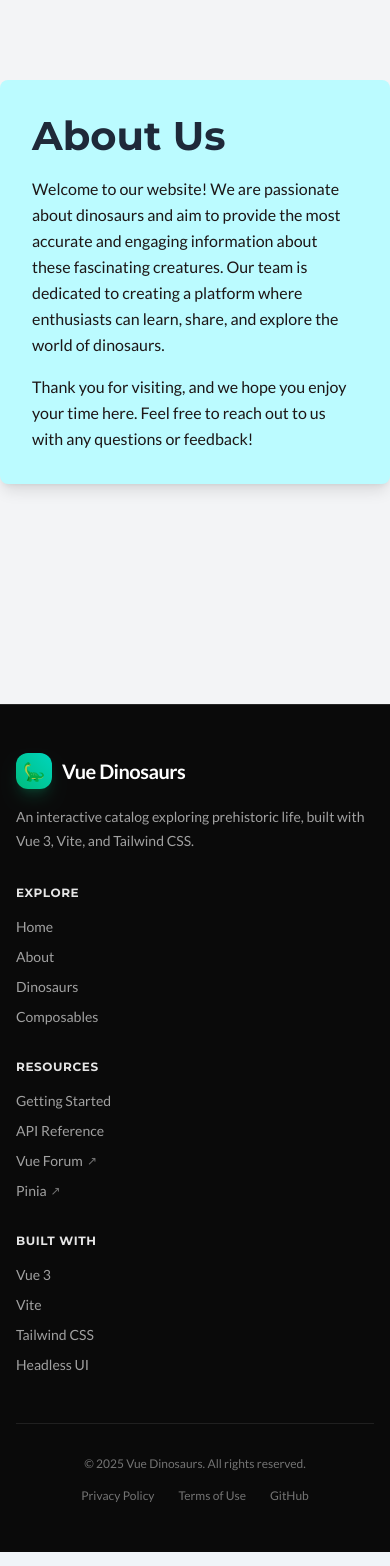
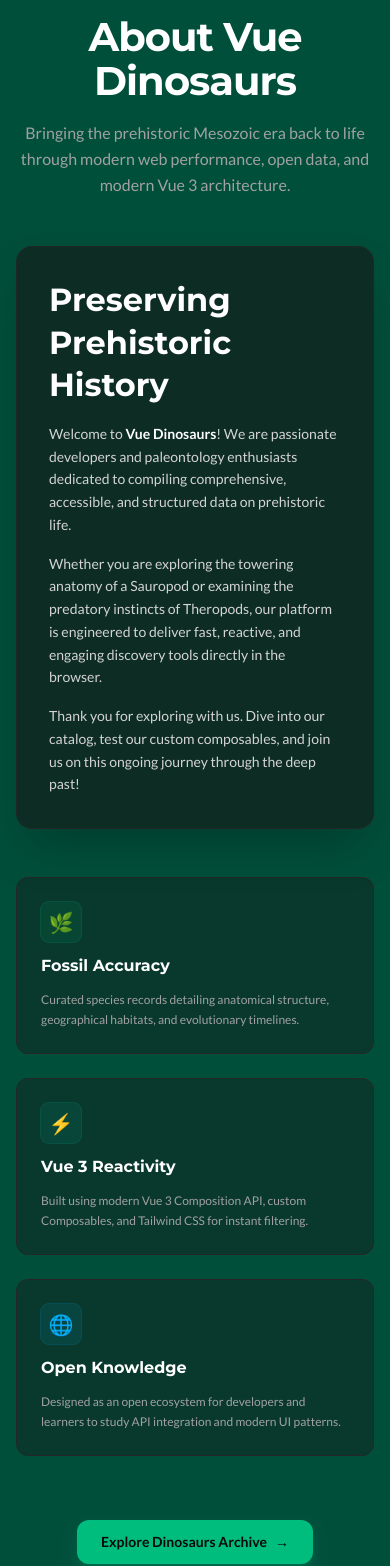
Before and after one commit to Apfirebolt/vue_dinosaurs, a Vue app: page /about in a window 390 px wide. Shown: the part 188-1754 px from the top of the page. Built offline with nearby package versions, Linux system fonts and the light colour scheme; no server answers.

Commit message:
feat: theme changed

```diff
--- a/src/screens/About.vue
+++ b/src/screens/About.vue
@@ -1,32 +1,93 @@
 <template>
-    <div class="min-h-screen bg-gray-100 flex items-center justify-center">
-        <div class="max-w-2xl bg-info text-dark shadow-lg rounded-lg p-8">
-            <h1 class="text-3xl font-bold text-gray-800 mb-4">About Us</h1>
-            <p class="leading-relaxed mb-4">
-                Welcome to our website! We are passionate about dinosaurs and aim to provide the most accurate and engaging information about these fascinating creatures. Our team is dedicated to creating a platform where enthusiasts can learn, share, and explore the world of dinosaurs.
-            </p>
-            <p class="leading-relaxed">
-                Thank you for visiting, and we hope you enjoy your time here. Feel free to reach out to us with any questions or feedback!
-            </p>
+  <div class="min-h-screen bg-emerald-900 text-neutral-100 pt-28 pb-16 px-4 sm:px-6 lg:px-8">
+    <div class="max-w-4xl mx-auto space-y-12">
+      <!-- Header Hero -->
+      <div class="text-center space-y-4 max-w-2xl mx-auto">
+        <div class="inline-flex items-center gap-2 px-3 py-1 rounded-full bg-emerald-500/10 text-emerald-400 text-xs font-semibold uppercase tracking-wider border border-emerald-500/20">
+          <span>🦕 Our Mission</span>
         </div>
+        <h1 class="text-4xl sm:text-5xl font-extrabold tracking-tight text-white">
+          About Vue Dinosaurs
+        </h1>
+        <p class="text-base sm:text-lg text-neutral-400 leading-relaxed">
+          Bringing the prehistoric Mesozoic era back to life through modern web performance, open data, and modern Vue 3 architecture.
+        </p>
+      </div>
+
+      <!-- Main Story Card -->
+      <div class="rounded-2xl border border-neutral-800/80 bg-neutral-900/60 p-8 sm:p-10 shadow-2xl backdrop-blur-xl">
+        <h2 class="text-2xl font-bold text-white mb-4">
+          Preserving Prehistoric History
+        </h2>
+        <div class="space-y-4 text-sm sm:text-base leading-relaxed text-neutral-300">
+          <p>
+            Welcome to <span class="font-semibold text-white">Vue Dinosaurs</span>! We are passionate developers and paleontology enthusiasts dedicated to compiling comprehensive, accessible, and structured data on prehistoric life.
+          </p>
+          <p>
+            Whether you are exploring the towering anatomy of a Sauropod or examining the predatory instincts of Theropods, our platform is engineered to deliver fast, reactive, and engaging discovery tools directly in the browser.
+          </p>
+          <p>
+            Thank you for exploring with us. Dive into our catalog, test our custom composables, and join us on this ongoing journey through the deep past!
+          </p>
+        </div>
+      </div>
+
+      <!-- Feature / Value Pillars Grid -->
+      <div class="grid grid-cols-1 md:grid-cols-3 gap-6">
+        <div class="rounded-xl border border-neutral-800 bg-neutral-900/40 p-6 space-y-3">
+          <div class="h-10 w-10 rounded-lg bg-emerald-500/10 text-emerald-400 flex items-center justify-center text-xl ring-1 ring-emerald-500/20">
+            🌿
+          </div>
+          <h3 class="text-base font-semibold text-white">Fossil Accuracy</h3>
+          <p class="text-xs sm:text-sm text-neutral-400 leading-relaxed">
+            Curated species records detailing anatomical structure, geographical habitats, and evolutionary timelines.
+          </p>
+        </div>
+
+        <div class="rounded-xl border border-neutral-800 bg-neutral-900/40 p-6 space-y-3">
+          <div class="h-10 w-10 rounded-lg bg-teal-500/10 text-teal-400 flex items-center justify-center text-xl ring-1 ring-teal-500/20">
+            ⚡
+          </div>
+          <h3 class="text-base font-semibold text-white">Vue 3 Reactivity</h3>
+          <p class="text-xs sm:text-sm text-neutral-400 leading-relaxed">
+            Built using modern Vue 3 Composition API, custom Composables, and Tailwind CSS for instant filtering.
+          </p>
+        </div>
+
+        <div class="rounded-xl border border-neutral-800 bg-neutral-900/40 p-6 space-y-3">
+          <div class="h-10 w-10 rounded-lg bg-sky-500/10 text-sky-400 flex items-center justify-center text-xl ring-1 ring-sky-500/20">
+            🌐
+          </div>
+          <h3 class="text-base font-semibold text-white">Open Knowledge</h3>
+          <p class="text-xs sm:text-sm text-neutral-400 leading-relaxed">
+            Designed as an open ecosystem for developers and learners to study API integration and modern UI patterns.
+          </p>
+        </div>
+      </div>
+
+      <!-- Quick Action Navigation -->
+      <div class="text-center pt-4">
+        <router-link
+          to="/dinosaur"
+          class="inline-flex items-center gap-2 rounded-xl bg-emerald-500 hover:bg-emerald-400 px-6 py-3 text-sm font-semibold text-neutral-950 transition-colors shadow-lg shadow-emerald-500/20"
+        >
+          <span>Explore Dinosaurs Archive</span>
+          <span>→</span>
+        </router-link>
+      </div>
     </div>
+  </div>
 </template>
 
 <script setup>
-import { ref, onMounted, watchEffect } from "vue";
-import { useDinosaur } from "../composables/useDinosaur";
+import { onMounted } from 'vue';
+import { useDinosaur } from '../composables/useDinosaur';
 
 const { dinosaurs, getDinosaur } = useDinosaur();
 
-console.log('Dinosaurs in about page:', dinosaurs.value);
-
-// watchEffect(() => {
-//   console.log('Changed value of dinosaurs about:', dinosaurs.value);
-// });
-
-// onMounted(() => {
-//   if (dinosaurs.value.length === 0) {
-//     getDinosaur();
-//   }
-// });
+onMounted(() => {
+  if (!dinosaurs.value || dinosaurs.value.length === 0) {
+    getDinosaur();
+  }
+});
 </script>
--- a/src/screens/Composable.vue
+++ b/src/screens/Composable.vue
@@ -1,54 +1,100 @@
 <template>
-  <div class="min-h-screen bg-info flex items-center justify-center">
-    <div class="bg-white shadow-lg rounded-lg p-4">
-      <h1 class="text-4xl mt-16 font-bold text-primary text-center mb-4">
-        Dinosaurs
-      </h1>
-      <p class="text-dark leading-relaxed mb-4">
-        Welcome to the world of dinosaurs! These magnificent creatures roamed
-        the Earth millions of years ago, and their legacy continues to fascinate
-        us today. From the towering Brachiosaurus to the fierce Tyrannosaurus
-        rex, dinosaurs come in all shapes and sizes.
-      </p>
-      <p class="text-gray-700 leading-relaxed mb-4">
-        Explore the mysteries of their existence, learn about their habitats,
-        and uncover the secrets of their extinction. Whether you're a
-        paleontology enthusiast or just curious, there's always something new to
-        discover about dinosaurs.
-      </p>
-      <p class="text-gray-700 leading-relaxed mb-5">
-        Thank you for joining us on this prehistoric journey. Let's dive into
-        the age of dinosaurs together!
-      </p>
+  <div class="min-h-screen bg-emerald-900 text-neutral-100 pt-28 pb-16 px-4 sm:px-6 lg:px-8">
+    <div class="max-w-7xl mx-auto space-y-12">
+      <!-- Hero Section -->
+      <div class="text-center max-w-3xl mx-auto space-y-4">
+        <div class="inline-flex items-center gap-2 px-3 py-1 rounded-full bg-emerald-500/10 text-emerald-400 text-xs font-semibold uppercase tracking-wider border border-emerald-500/20">
+          <span>🌿 Prehistoric Archive</span>
+        </div>
+        <h1 class="text-4xl sm:text-5xl font-extrabold tracking-tight text-white">
+          Explore the Age of Dinosaurs
+        </h1>
+        <p class="text-base sm:text-lg text-neutral-400 leading-relaxed">
+          Journey back millions of years into the Mesozoic era. Browse through magnificent species, uncover evolutionary adaptations, and explore fossil discoveries.
+        </p>
+      </div>
 
-      <Loader v-if="loading" />
+      <!-- Search & Controls Bar -->
+      <div class="flex flex-col sm:flex-row items-center justify-between gap-4 max-w-xl mx-auto">
+        <div class="relative w-full">
+          <span class="absolute inset-y-0 left-0 flex items-center pl-3.5 pointer-events-none text-neutral-500">
+            <svg class="w-4 h-4" fill="none" viewBox="0 0 24 24" stroke="currentColor">
+              <path stroke-linecap="round" stroke-linejoin="round" stroke-width="2" d="M21 21l-6-6m2-5a7 7 0 11-14 0 7 7 0 0114 0z" />
+            </svg>
+          </span>
+          <input
+            v-model="searchQuery"
+            type="text"
+            placeholder="Search by dinosaur name or keyword..."
+            class="w-full rounded-xl border border-neutral-800 bg-neutral-900/80 pl-10 pr-4 py-2.5 text-sm text-white placeholder-neutral-500 outline-none transition focus:border-emerald-500 focus:ring-1 focus:ring-emerald-500 backdrop-blur-sm"
+          />
+        </div>
+      </div>
 
-      <div class="grid grid-cols-3 gap-4 mb-2">
+      <!-- Loading State -->
+      <div v-if="loading" class="py-16">
+        <Loader message="Excavating dinosaur fossils..." :full-screen="false" />
+      </div>
+
+      <!-- Dinosaur Grid -->
+      <div v-else-if="filteredDinosaurs.length > 0" class="grid grid-cols-1 sm:grid-cols-2 lg:grid-cols-3 gap-6">
         <div
-          v-for="dinosaur in dinosaurs"
+          v-for="dinosaur in filteredDinosaurs"
           :key="dinosaur.Name"
-          class="bg-gray-100 rounded-lg shadow p-4 flex flex-col items-center"
+          class="group relative flex flex-col justify-between rounded-2xl border border-neutral-800/80 bg-neutral-900/60 p-6 shadow-lg backdrop-blur-sm transition-all duration-200 hover:border-emerald-500/40 hover:bg-neutral-900/90 hover:shadow-emerald-500/5 hover:-translate-y-1"
         >
-          <h2 class="text-xl font-semibold mb-2 text-primary">{{ dinosaur.Name }}</h2>
-          <p class="text-gray-500">{{ dinosaur.Description }}</p>
+          <div>
+            <div class="flex items-center justify-between gap-2 mb-3">
+              <span class="text-2xl">🦖</span>
+              <span class="text-[11px] font-mono uppercase bg-neutral-800 text-neutral-400 px-2.5 py-1 rounded-md border border-neutral-700/50">
+                Species
+              </span>
+            </div>
+            <h2 class="text-xl font-bold text-white group-hover:text-emerald-400 transition-colors">
+              {{ dinosaur.Name }}
+            </h2>
+            <p class="mt-3 text-sm text-neutral-400 leading-relaxed line-clamp-4">
+              {{ dinosaur.Description || "No detailed fossil record description available for this specimen." }}
+            </p>
+          </div>
+
+          <div class="mt-6 pt-4 border-t border-neutral-800/60 text-xs text-neutral-100">
+            <p class="font-mono text-center">Mesozoic Era</p>
+          </div>
         </div>
+      </div>
+
+      <!-- Empty Search State -->
+      <div v-else class="text-center py-16">
+        <div class="text-4xl mb-3">🦴</div>
+        <h3 class="text-base font-semibold text-white">No Dinosaurs Found</h3>
+        <p class="text-sm text-neutral-500 mt-1">
+          No fossils matched your search query "{{ searchQuery }}".
+        </p>
       </div>
     </div>
   </div>
 </template>
 
 <script setup>
-import { ref, onMounted, watchEffect } from "vue";
+import { ref, computed, onMounted } from "vue";
 import { useDinosaur } from "../composables/useDinosaur";
+import Loader from "../components/Loader.vue";
 
-const { dinosaurs, getDinosaur } = useDinosaur();
+const { dinosaurs, getDinosaur, loading } = useDinosaur();
+const searchQuery = ref("");
 
-watchEffect(() => {
-  console.log('Changed value of dinosaurs:', dinosaurs.value);
+const filteredDinosaurs = computed(() => {
+  if (!searchQuery.value.trim()) return dinosaurs.value || [];
+  const query = searchQuery.value.toLowerCase();
+  return (dinosaurs.value || []).filter((dino) =>
+    (dino.Name && dino.Name.toLowerCase().includes(query)) ||
+    (dino.Description && dino.Description.toLowerCase().includes(query))
+  );
 });
 
 onMounted(() => {
-  if (dinosaurs.value.length === 0) {
+  if (!dinosaurs.value || dinosaurs.value.length === 0) {
     getDinosaur();
   }
 });
```
Also changed, not shown: src/components/Loader.vue (+41 -23 lines).
